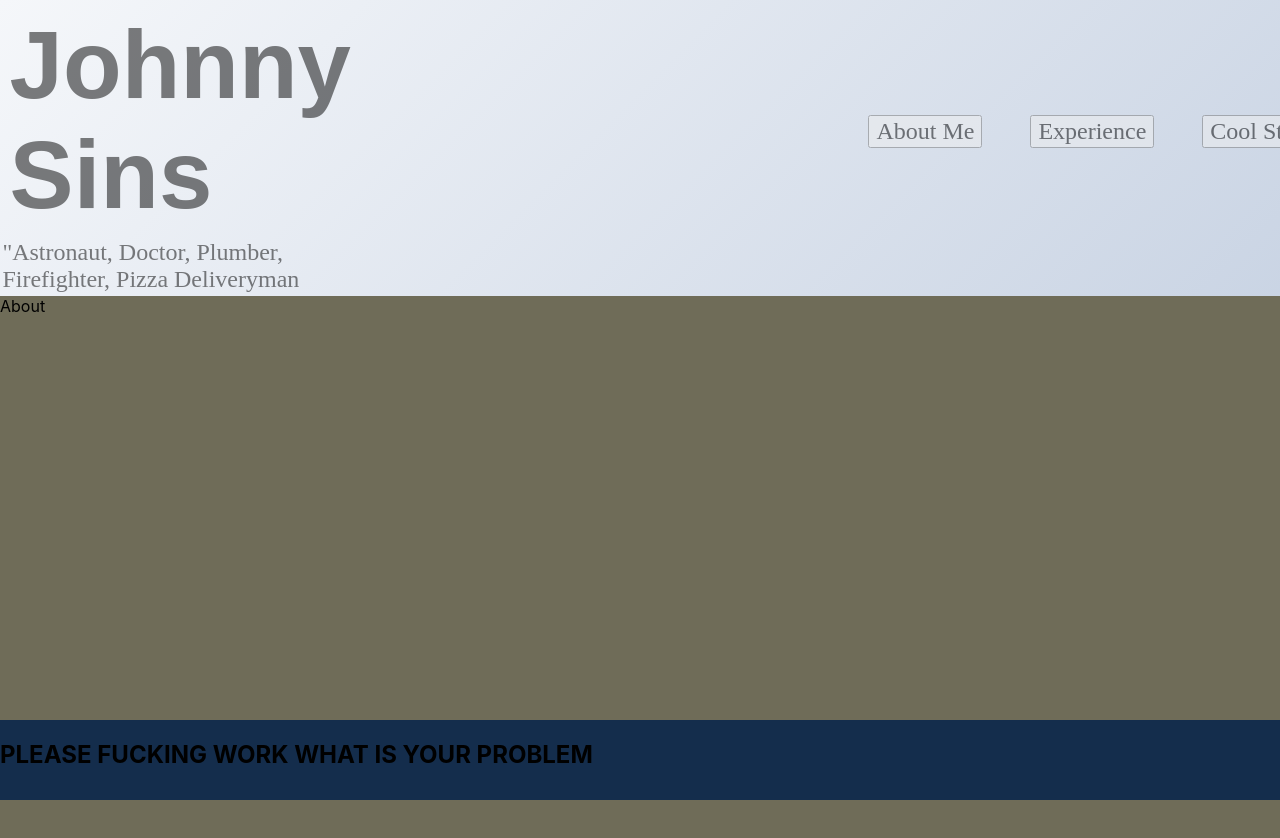
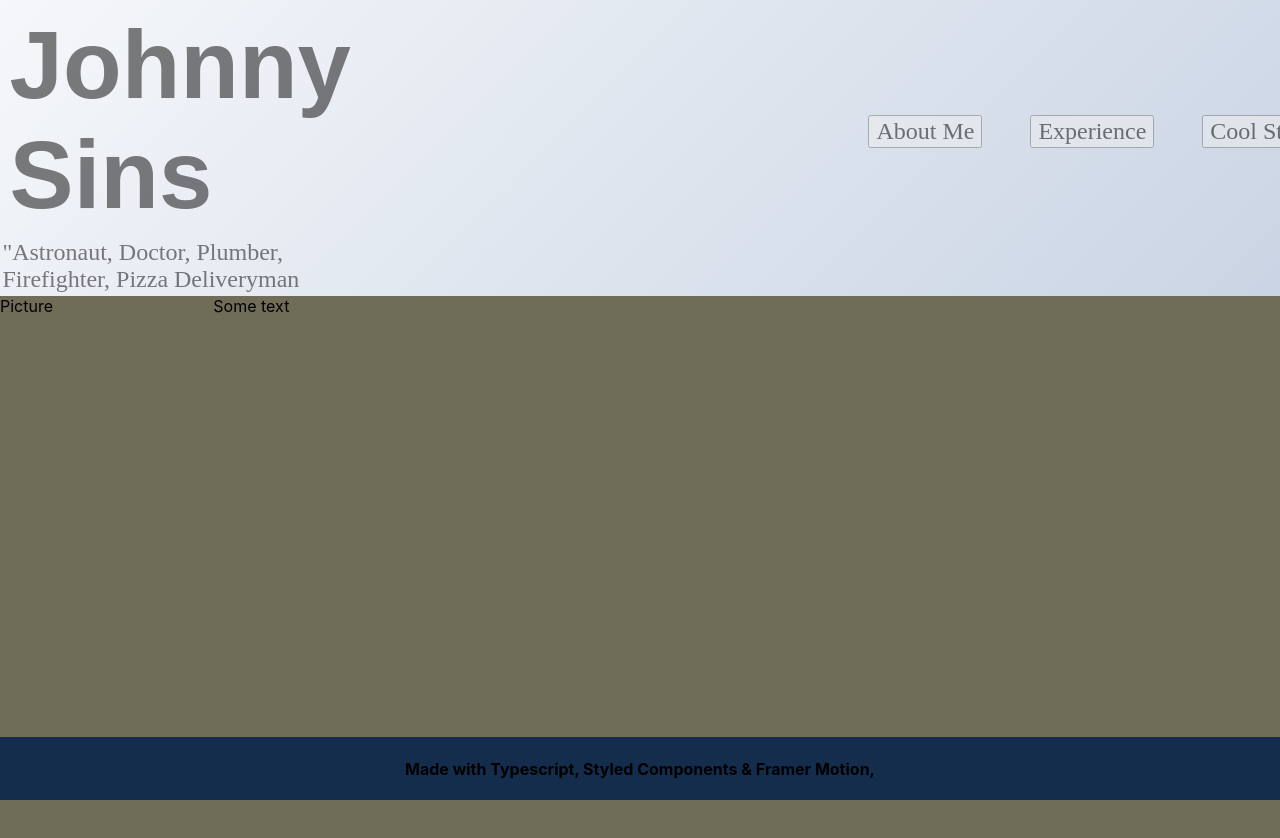
Before and after one commit to JustinLohKingWei/LohKingWayTooGood, a React (Create React App) app: page / in a window 1280 px wide. Both pictures are taken after a click on the button "About Me". Shown: the top 838 px of the page. Built offline with nearby package versions, Linux system fonts and the light colour scheme.

Commit message:
New readme and stuff

```diff
--- a/src/components/Footer.tsx
+++ b/src/components/Footer.tsx
@@ -7,13 +7,14 @@ const FooterRoot = styled.div`
   bottom: 0px;
   z-index: 5 ;
   width: 100% ;
-  min-height: 10vh ;
+  min-height: 3vh ;
+  justify-content: center;
 `;
 
 function Footer() {
   return (
     <FooterRoot>
-      <h2>PLEASE FUCKING WORK WHAT IS YOUR PROBLEM</h2>
+      <h4>Made with Typescript, Styled Components & Framer Motion,</h4>
     </FooterRoot>
   );
 }
--- a/src/components/layout/List.tsx
+++ b/src/components/layout/List.tsx
@@ -17,7 +17,14 @@ const ListItem = styled.div`
   font-size: x-large;
   display: flex;
   justify-content: center;
-  background-color: rgb(0, 0, 0, 0.7);
+  &:hover {
+    background-color: rgb(0, 0, 0, 0.7);
+    color: white;
+  }
+  &:focus-within {
+    outline: none;
+    border-color: red;
+  }
 `;
 
 function List({ peopleList, setcurrentPeople }: ListProps) {
--- a/src/components/pages/About.tsx
+++ b/src/components/pages/About.tsx
@@ -1,5 +1,6 @@
 import styled from "styled-components";
 import { motion } from "framer-motion";
+import SplitScreen from "../layout/SplitScreen";
 
 const AboutRoot = styled.div`
   background-color: #6f6c58;
@@ -33,7 +34,12 @@ function About() {
       transition={transitionAbout}
       exit={exitAbout}
     >
-      <AboutRoot>About</AboutRoot>
+      <AboutRoot>
+        <SplitScreen leftWeight={1} rightWeight={5}>
+          <>Picture</>
+          <>Some text</>
+        </SplitScreen>
+      </AboutRoot>
     </motion.div>
   );
 }
--- a/src/components/pages/People.tsx
+++ b/src/components/pages/People.tsx
@@ -14,7 +14,7 @@ const PeopleRoot = styled.div`
 
 const PeopleDescriptionContainer = styled.div`
   max-width: 75vw;
-  padding: 0.5em
+  padding: 0.5em;
 `;
 
 const PeopleDescription = styled.div`
@@ -26,7 +26,7 @@ const PeopleDescription = styled.div`
   border-width: 0 0 0 0.1em;
   border-color: black ;
   border-style: solid;
-  padding: 0.5em
+  padding: 0.5em;
 `;
 
 const initialPeople = {
```
Also changed, not shown: 1 other file (tests, documents, lock files or other folders).
